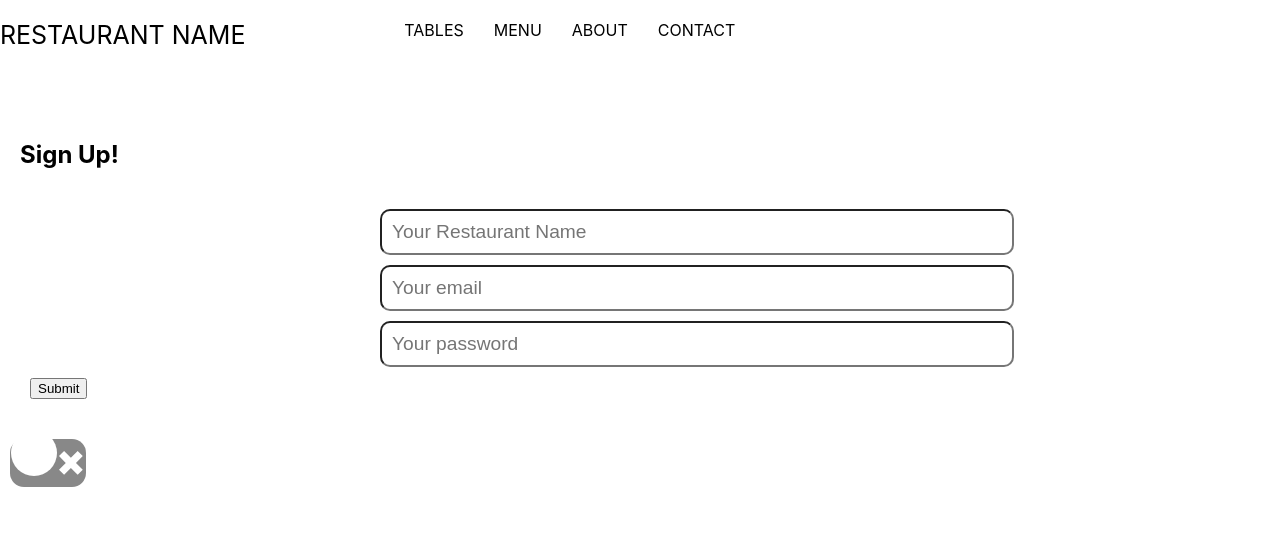
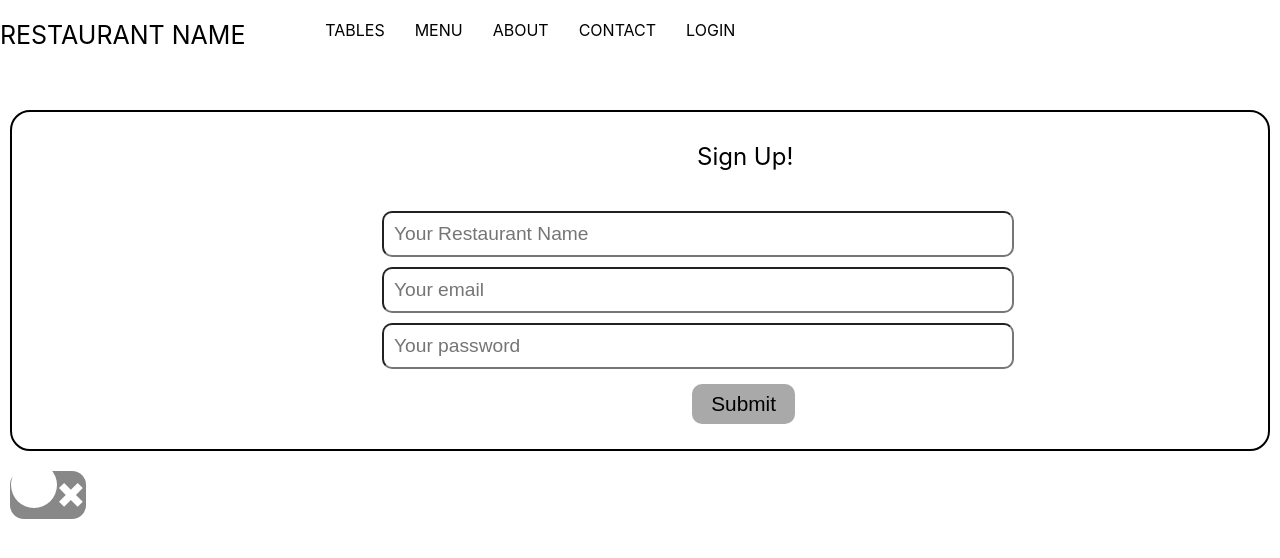
Before and after one commit to itsmarcotime/restaurantHelper, a React (Create React App) app in the folder client/: page /signup in a window 1280 px wide. Shown: the top 558 px of the page. Built offline with nearby package versions, Linux system fonts and the light colour scheme.

Commit message:
setup and rendered login and signup pages

```diff
--- a/client/src/App.js
+++ b/client/src/App.js
@@ -46,7 +46,6 @@ function App() {
             path="/"
             element={<Table />}
           />
-
           <Route
             path="/login"
             element={<Login />}
--- a/client/src/components/Navbar/index.js
+++ b/client/src/components/Navbar/index.js
@@ -9,6 +9,7 @@ function Navbar () {
                 <a href="/menu" className="navbar-item">Menu</a>
                 <a href="/about" className="navbar-item">About</a>
                 <a href="/contact" className="navbar-item">Contact</a>
+                <a href="/login" className="navbar-item">Login</a>
             </section>
         </section>
     )
--- a/client/src/index.css
+++ b/client/src/index.css
@@ -176,8 +176,50 @@ div > div {
   background-color: black;
 }
 
-.login-card h2 {
+.login-card h2, h3 {
   margin-left: 675px;
   font-weight: normal;
 }
+
+.log-signup-btn {
+  font-size: 1.3rem;
+  padding: 0.5rem 1.2rem;
+  margin: 5px 0;
+  border-radius: 10px;
+  border: none;
+  background-color: darkgray;
+  margin-left: 650px;
+}
+.log-signup-btn:hover {
+  color: white;
+  background-color: black;
+}
 /* end login css */
+
+
+/* start signup css */
+.signup-container {
+  border: black solid 2px;
+  border-radius: 20px;
+}
+
+.signup-card h2 {
+  margin-left: 675px;
+  font-weight: normal;
+}
+
+.signup-btn {
+  font-size: 1.3rem;
+  padding: 0.5rem 1.2rem;
+  margin: 5px 0;
+  border-radius: 10px;
+  border: none;
+  background-color: darkgray;
+  margin-left: 660px;
+}
+
+.signup-btn:hover {
+  color: white;
+  background-color: black;
+}
+/* end sign up css */
--- a/client/src/pages/Login.js
+++ b/client/src/pages/Login.js
@@ -60,6 +60,12 @@ const Login = (props) => {
                 Submit
               </button>
 
+              <h3> or </h3>
+
+              <button className='log-signup-btn' type='submit'>
+              <a href='/signup'>Signup!</a>
+              </button>
+
             </form>
 
           </div>
```
